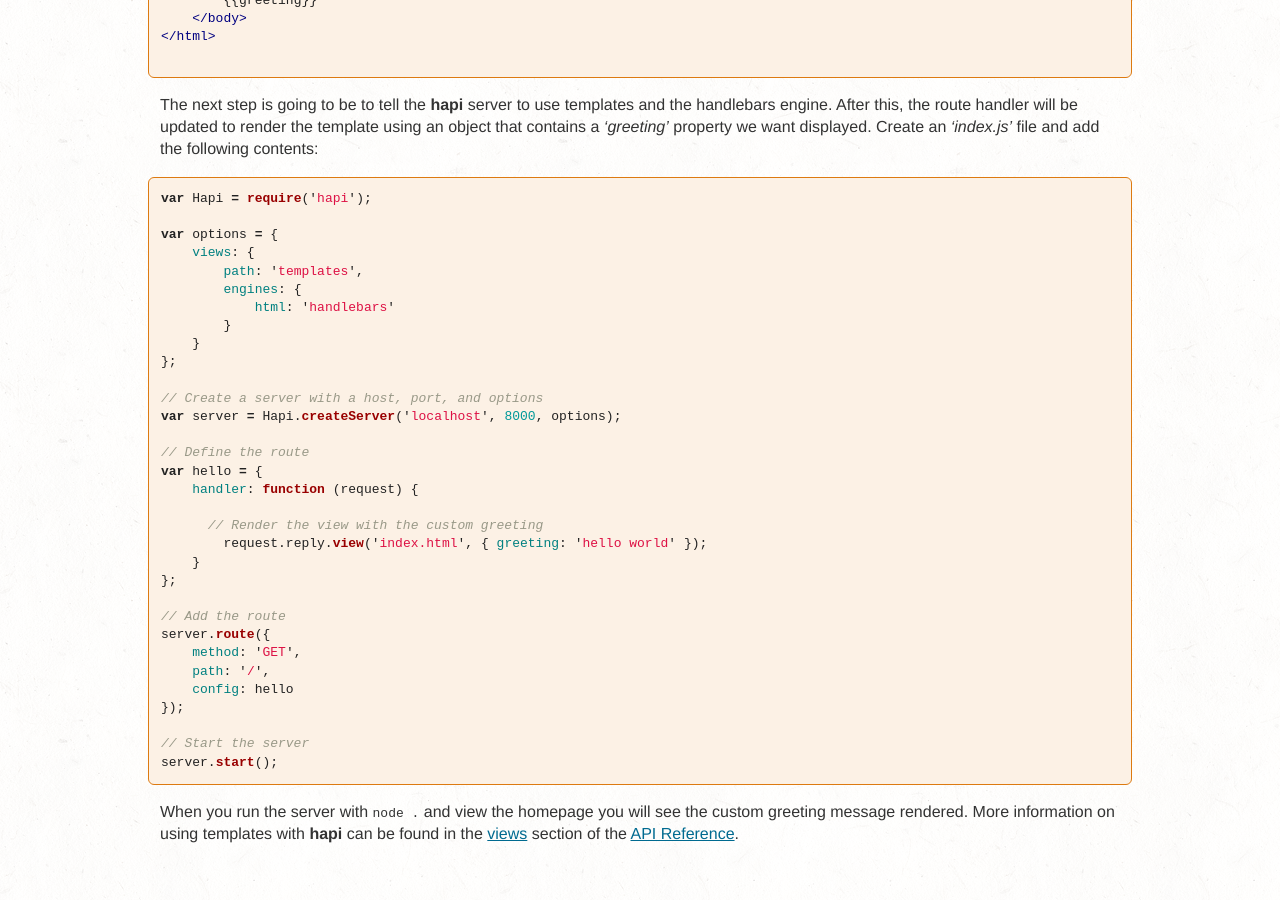
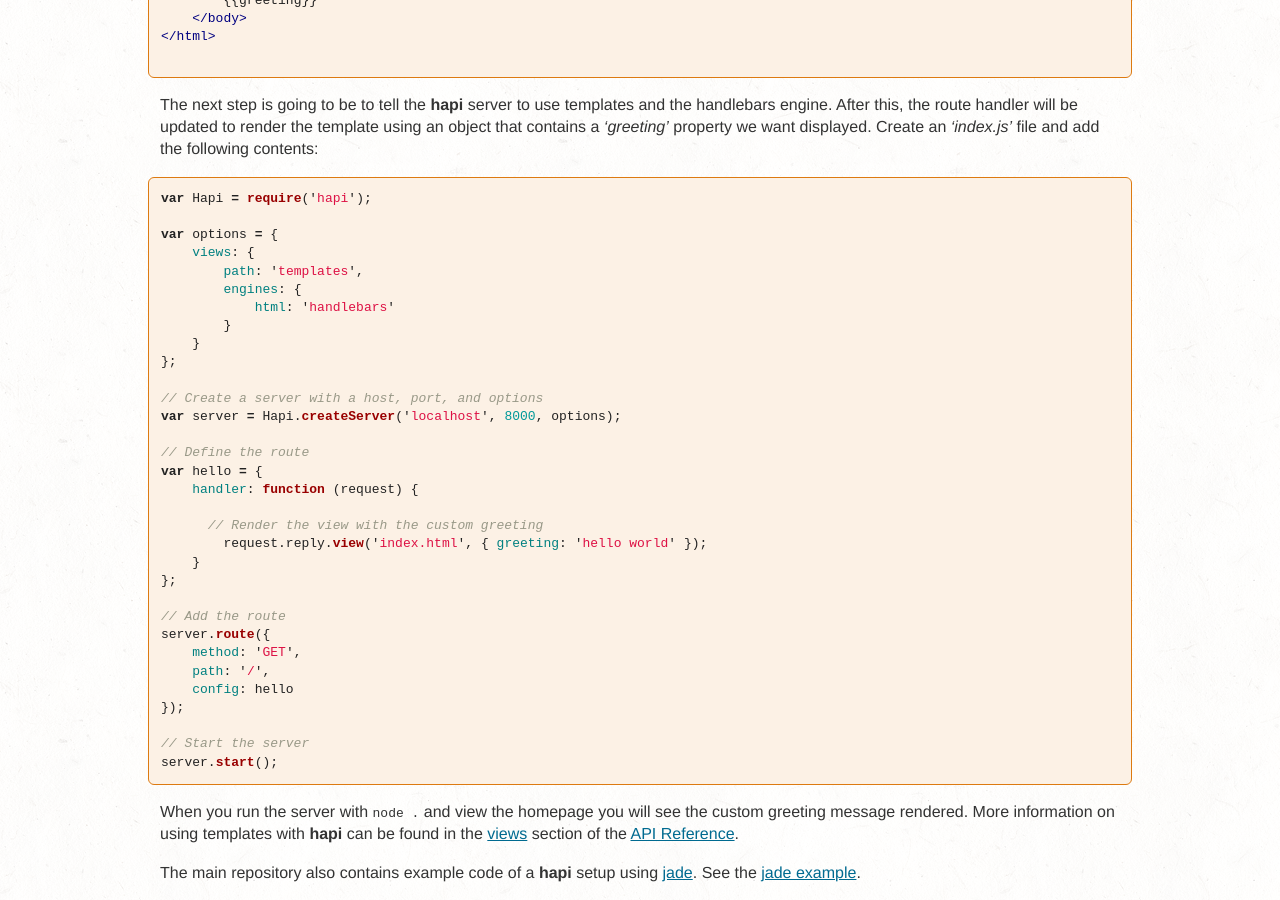
Before and after one commit to z0mt3c/spumko.github.com, a Jekyll site: the page built from _posts/2013-03-19-templates.md, in a window 1280 px wide and 900 px high, scrolled down 752 px. Built offline with Jekyll 4.4.1, drawn with Linux system fonts in a browser that asks for light colours; Markdown is read by kramdown in place of the engine named in the settings; before the commit the page ends 1614 px from its top, so only the background shows below that.

Commit message:
update documentation to make examples using other templating languages (jade) easier to locate

````diff
--- a/_posts/2013-03-19-templates.md
+++ b/_posts/2013-03-19-templates.md
@@ -76,3 +76,7 @@
 ```
 
 When you run the server with `node .` and view the homepage you will see the custom greeting message rendered.  More information on using templates with **hapi** can be found in the [views](/resource/api/#server.config.views) section of the [API Reference](/resource/api/).
+
+The main repository also contains example code of a **hapi** setup using
+[jade](http://jade-lang.com/). See the [jade
+example](https://github.com/spumko/hapi/tree/master/examples/views/jade).
````
Also changed, not shown: _posts/2013-03-22-api.md (+2 -1 lines).
